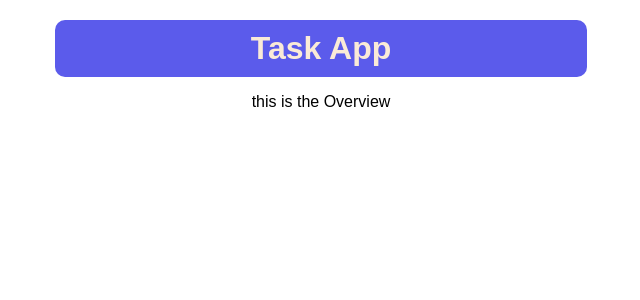
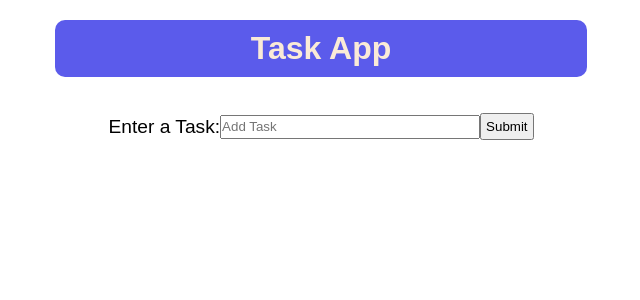
Before and after one commit to SalamanderCtesiphon/todo-list-react-app, a React (Create React App) app: page / in a window 1280 px wide. Shown: the top 300 px of the page, without its empty margins (319-959 px from the left). Built offline with nearby package versions, Linux system fonts and the light colour scheme.

Commit message:
i have met the minimum requirements for the assignment I am able to input a task and then render a list of the submitted items

```diff
--- a/src/App.js
+++ b/src/App.js
@@ -1,11 +1,43 @@
 import './App.css'
 import Overview from './components/Overview'
+import { useState } from 'react'
 
 const App = () => {
+  const [text, setText] = useState('')
+  const [tasks, setTasks] = useState([])
+
+  const onSubmit = (e) => {
+    e.preventDefault()
+
+    if(!text) {
+      alert('please add a task')
+      return
+    }
+    addTask({ text })
+
+    setText('')
+  }
+
+  const addTask = (task) => {
+    const id = Math.floor(Math.random() * 10000) + 1
+    const newTask = { id, ...task}
+    setTasks([...tasks, newTask])
+  }
+
   return (
     <div className="App">
       <h1>Task App</h1>
-      <Overview />
+      <form onSubmit={onSubmit}>
+        <label>Enter a Task: </label>
+        <input
+          type='text'
+          placeholder='Add Task'
+          value={text}
+          onChange={(e) => setText(e.target.value)}
+        />
+        <button>Submit</button>
+        </form>
+      <Overview tasks={tasks} />
     </div>
   )
 }
--- a/src/components/Overview.js
+++ b/src/components/Overview.js
@@ -1,6 +1,12 @@
-const Overview = () => {
+const Overview = ({ tasks }) => {
   return (
-    <p>this is the Overview</p>
+    <div>
+      <ul>
+        {tasks.map((task) => (
+          <li key={task.id}>{task.text}</li>
+        ))}
+      </ul>
+    </div>
   )
 }
 
```
